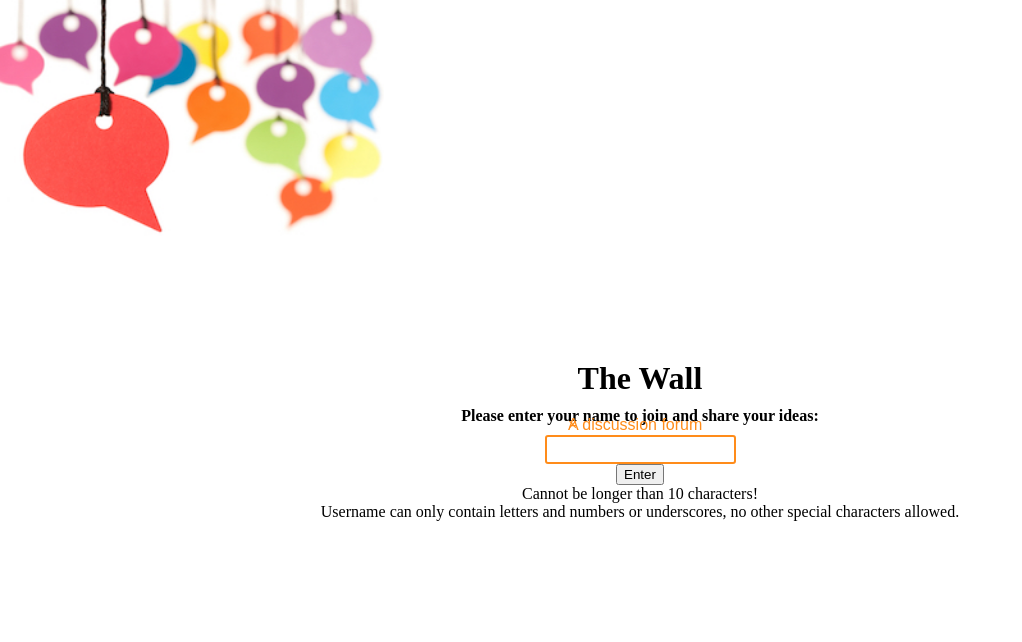
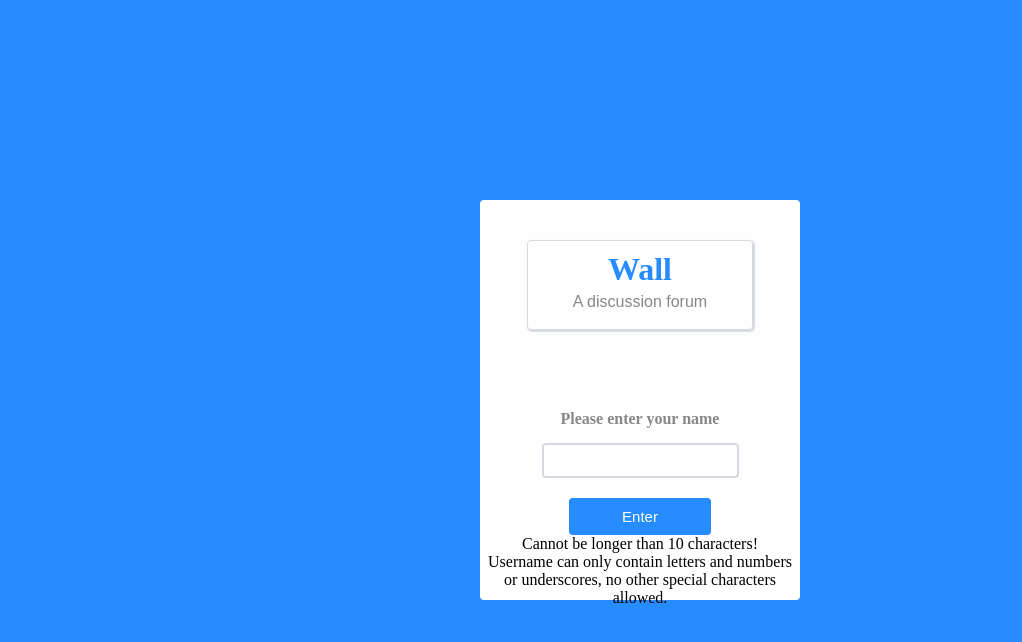
Before and after one commit to memethetmon/the_wall, a website: page client/partials/login.html in a window 1280 px wide. Shown: the whole page, without its empty margins (0-1022 px from the left). Drawn offline with Linux system fonts and the light colour scheme.

Commit message:
login design

```diff
--- a/client/css/login.css
+++ b/client/css/login.css
@@ -13,54 +13,59 @@ html {
 }
 
 body {
-	background-image: url("../img/wall.jpeg");
-	background-repeat: no-repeat;
-	background-position: top left;
+	background-color: #268cff;
 }
 
 .containter {
 	width: 100%;
 }
 
-img {
-	top: 30%;
-	left: 50%;
-	position: absolute;
-	margin: -21px 0 0 -79px;
-}
-
-span {
-	font-family: "Papyrus", fantasy;
-	top: 35%;
-	left: 50%;
-	position: absolute;
-	margin: 0 -72px;
-	color: #ff8c1a;
-}
-
 #login {
 	position: absolute;
-	width: 100%;
-	top: 45%;
+	background-color: #fefefe;
+	width: 320px;
+	height: 400px;
+	top: 50%;
 	left: 50%;
-	margin: 0 -50%;
+	margin: -200px -160px;
 	text-align: center;
+	border: 1px hidden;
+	border-radius: 4px;
 }
+	#logo {
+		width: 70%;
+		height: 22%;
+		margin: 40px auto;
+		border: 0.5px solid #d6dae0;	/*light-grey*/
+		border-radius: 4px;
+		box-shadow: 1px 1px 1px 1px #d6dae0;
+	}
+		h1 {
+			color: #268cff;
+			padding: 10px 0 5px 0;
+		}
+
+		span {
+			font-family: "Papyrus", fantasy;
+			color: #888789;
+		}
+
 	h4 {
-		padding: 10px;
+		padding: 40px 0px 15px 0px;
 		font-family: "Goudy Old Style", Serif;
+		color: #888789;
 	}
 
-/*	.clearable-input {
+	.clearable-input {
 		position: relative;
 		display: inline-block;
-	}*/
+	}
 	.clearable-input input {
-		border: 2px solid #ff8c1a;
-		border-radius: 3px;
-		padding: 5px;
+		border: 2px solid #d6dae0;
+		border-radius: 4px;
+		padding: 8px;
 	}
-/*	.clearable-input [data-clear-input] {
+	.clearable-input [data-clear-input] {
 		display: none;
 		position: absolute;
 		top: 0;
@@ -68,26 +73,40 @@ span {
 		font-weight: bold;
 		font-size: 1.4em;
 		width: 2.5px;
-		color: #ff8c1a;
+		color: #888789;
 		padding: 0 0.2em;
 		line-height: 1.5em;
 		cursor: pointer;
 	}
 	.clearable-input input::-ms-clear {
 		display: none;
-	}*/
+	}
 
+	button {
+		background-color: #268cff;	/* Blue */
+		border: hidden;
+		border-radius: 4px;
+		color: white;
+		margin-top: 20px;
+		padding: 10px 53px;
+		text-align: center;
+		display: block;
+		font-size: 15px;
+		-webkit-transition-duration: 0.4s;
+		transition-duration: 0.4s;
+		cursor: pointer;
+	}
+	button:hover {
+		background-color: white;
+		color: #268cff;
+		border: 1px solid #268cff;
+	}
 
 @media only screen and (min-width: 600px) {
 	/* For tablets */
-	body {
-		background-size: 30%;
-	}
 }
 
 @media only screen and (min-width: 768px) {
 	/* For desktop */
-	body {
-		background-size: 30%;
-	}
+
 }
--- a/client/partials/login.html
+++ b/client/partials/login.html
@@ -1,11 +1,13 @@
-<title>The Wall</title>
+<title>Wall</title>
 <link rel="stylesheet" type="text/css" href="../css/login.css">
 <body>
 	<div class="container">
 		<div id='login'>
-			<h1>The Wall</h1>
-			<span>A discussion forum</span>
-			<h4>Please enter your name to join and share your ideas:</h4>
+			<div id='logo'>
+				<h1>Wall</h1>
+				<span>A discussion forum</span>
+			</div>
+			<h4>Please enter your name</h4>
 
 			<form ng-submit='loginUser(newUser)' novalidate name='login'>
 				<div class='clearable-input'>
```
Also changed, not shown: client/partials/topics.html (+1 -1 lines).
